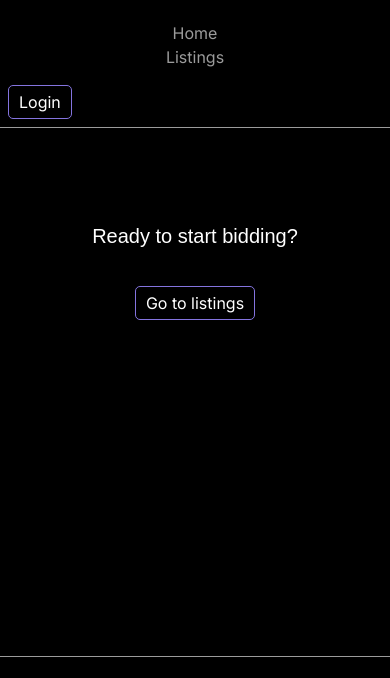
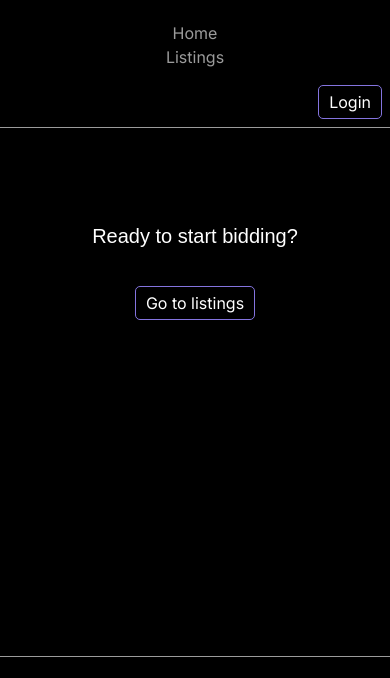
Before and after one commit to EmilieHolden/bid-stack, a website built with Vite: page index.html in a window 390 px wide. Both pictures are taken after a click on the button 367 px from the left and 32 px from the top of the page. Shown: the part 51-729 px from the top of the page. Built offline with nearby package versions, Linux system fonts and the light colour scheme; a web font is replaced by a local one.

Commit message:
styling mobile menu

```diff
--- a/index.html
+++ b/index.html
@@ -80,7 +80,7 @@
             </a>
           </li>
         </div>
-        <div class="flex flex-row justify-between">
+        <div class="flex flex-row justify-end gap-2">
           <button class="open-create-listing auth-logged-in btn hidden">
             Add listing
           </button>
```
Also changed, not shown: src/css/style.css.
